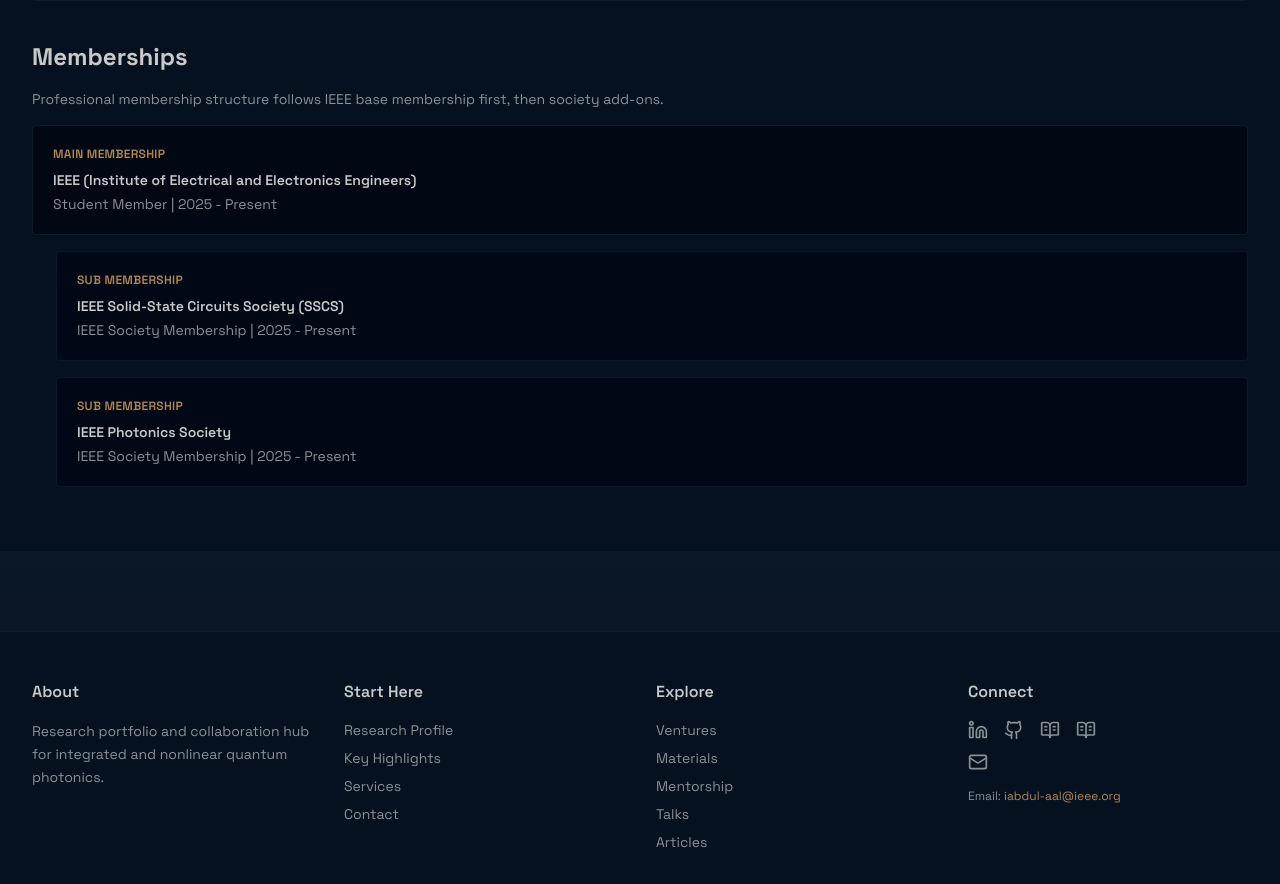
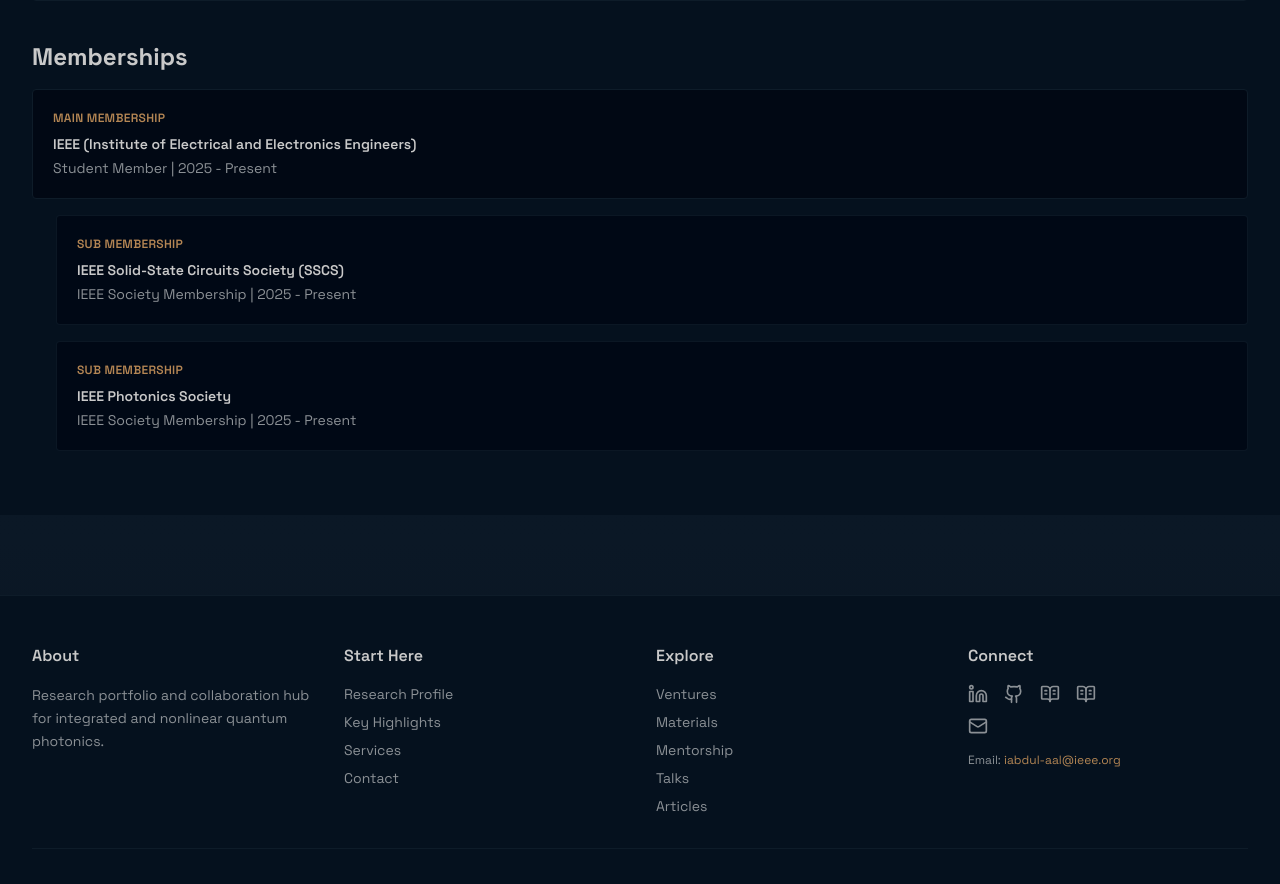
Before and after one commit to iabdul-aal/iabdul-aal.github.io, a Next.js app: page /about in a window 1280 px wide. Shown: the part 3099-3983 px from the top of the page. Built offline with nearby package versions, Linux system fonts and the light colour scheme.

Commit message:
Remove memberships helper sentence from About section

```diff
--- a/app/about/page.tsx
+++ b/app/about/page.tsx
@@ -407,9 +407,6 @@ export default async function AboutPage() {
 
             <section>
               <h3 className="text-2xl font-bold mb-4">Memberships</h3>
-              <p className="text-sm text-muted-foreground mb-4">
-                Professional membership structure follows IEEE base membership first, then society add-ons.
-              </p>
               <div className="space-y-4">
                 <article className="p-5 rounded-xl border border-border bg-background">
                   <p className="text-xs font-semibold uppercase tracking-wide text-accent mb-2">Main Membership</p>
```
